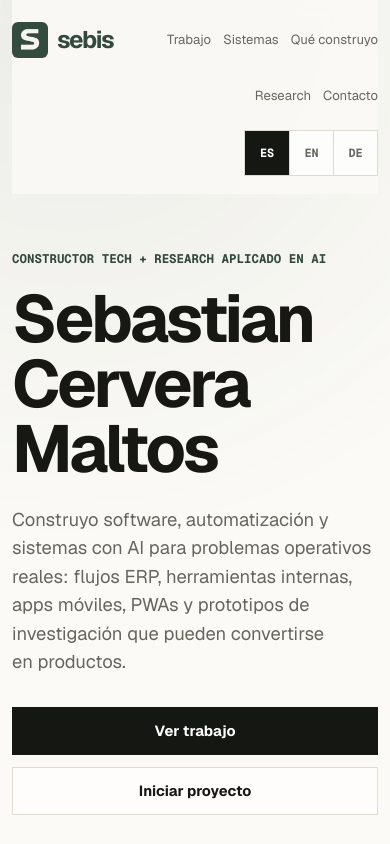
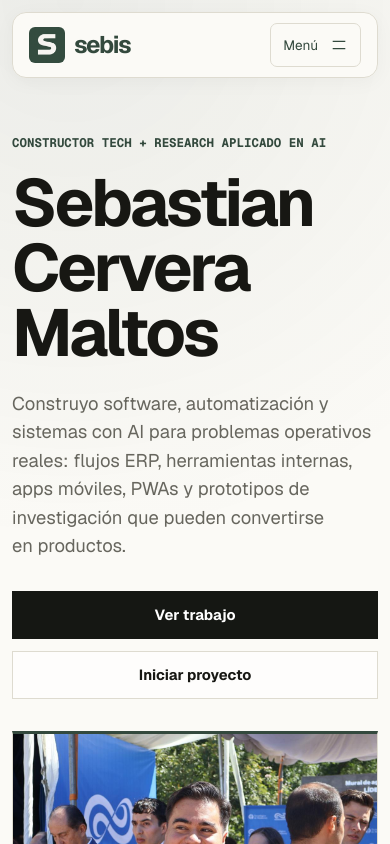
Before and after one commit to sebascm0906/sebis-portfolio, a Next.js app: page / in a window 390 px wide. Shown: the top 844 px of the page. Built offline with nearby package versions, Linux system fonts and the light colour scheme.

Commit message:
Refine responsive portfolio navigation

```diff
--- a/src/app/globals.css
+++ b/src/app/globals.css
@@ -1339,3 +1339,65 @@
     animation-iteration-count: 1 !important;
   }
 }
+
+/* Compact navigation shell */
+.site-header {
+  top: 12px;
+  padding: 10px 16px;
+  margin-top: 12px;
+  border: 1px solid var(--line);
+  border-radius: 14px;
+  background: rgba(251, 250, 246, 0.96);
+  box-shadow: 0 4px 20px rgba(23, 23, 19, 0.04);
+}
+.site-header nav { gap: clamp(12px, 1.6vw, 22px); }
+.site-header nav a { white-space: nowrap; }
+.site-header .nav-contact {
+  gap: 12px;
+  padding: 0 16px;
+  border-radius: 7px;
+  color: #fff;
+  background: var(--accent);
+}
+.site-header .nav-contact:hover { background: var(--dark); }
+.site-header .language-switcher { border-radius: 7px; overflow: hidden; }
+.menu-toggle { display: none; }
+@media (max-width: 1000px) {
+  section[id], article[id] { scroll-margin-top: 100px; }
+  .site-header { position: sticky; align-items: center; flex-wrap: wrap; gap: 0; }
+  .menu-toggle {
+    display: inline-flex;
+    align-items: center;
+    justify-content: center;
+    gap: 12px;
+    min-height: 44px;
+    padding: 0 12px;
+    margin-left: auto;
+    border: 1px solid var(--line);
+    border-radius: 7px;
+    background: transparent;
+    color: var(--accent);
+    font: inherit;
+    font-size: 0.85rem;
+    cursor: pointer;
+  }
+  .menu-toggle:focus-visible { outline: 2px solid var(--accent); outline-offset: 4px; }
+  .menu-toggle svg { width: 18px; height: 18px; }
+  .site-header .header-actions { display: none; }
+  .site-header[data-open="true"] .header-actions {
+    display: flex;
+    width: 100%;
+    align-items: stretch;
+    flex-direction: column;
+    gap: 18px;
+    padding: 14px 0 4px;
+    margin-top: 10px;
+    border-top: 1px solid var(--line);
+    max-height: calc(100dvh - 120px);
+    overflow-y: auto;
+  }
+  .site-header nav { flex-direction: column; align-items: stretch; max-width: none; gap: 4px; }
+  .site-header nav a { padding: 0 12px; min-height: 48px; font-size: 0.95rem; }
+  .site-header .nav-contact { justify-content: space-between; }
+  .site-header .language-switcher { align-self: flex-start; }
+}
--- a/src/app/portfolio-page.tsx
+++ b/src/app/portfolio-page.tsx
@@ -1,4 +1,5 @@
 import Image from "next/image";
+import { NavigationShell } from "@/components/navigation-shell";
 import { ProductionSystemsSection } from "@/components/production-systems-section";
 import { CampConnectProject } from "@/components/camp-connect-project";
 import { locales, portfolioContent, stack, type Locale } from "@/lib/portfolio-content";
@@ -8,18 +9,19 @@
 
   return (
     <main lang={locale}>
-      <header className="site-header">
-        <a className="brand" href="#top" aria-label="sebis · Sebastian Cervera Maltos">
+      <NavigationShell locale={locale} brand={
+          <a className="brand" href="#top" aria-label="sebis · Sebastian Cervera Maltos">
           <Image src="/brand/sebis-symbol.png" width={36} height={36} alt="" />
           <span>sebis</span>
         </a>
-        <div className="header-actions">
-          <nav aria-label="Primary navigation">
+        }>
+        <div className="header-actions" id="portfolio-navigation">
+          <nav aria-label={locale === "es" ? "Navegación principal" : locale === "de" ? "Hauptnavigation" : "Primary navigation"}>
             <a href="#work">{content.nav.work}</a>
             <a href="#systems">{content.nav.systems}</a>
             <a href="#build">{content.nav.build}</a>
             <a href="#research">{content.nav.research}</a>
-            <a href="#contact">{content.nav.contact}</a>
+            <a className="nav-contact" href="#contact">{content.nav.contact}<span aria-hidden="true">↗</span></a>
           </nav>
           <div className="language-switcher" aria-label="Language selector">
             {locales.map((option) => (
@@ -33,7 +35,7 @@
             ))}
           </div>
         </div>
-      </header>
+      </NavigationShell>
 
       <section className="hero section" id="top">
         <div className="hero-copy">
--- /dev/null
+++ b/src/components/navigation-shell.tsx
@@ -0,0 +1,44 @@
+"use client";
+
+import { useRef, useState, type ReactNode } from "react";
+import type { Locale } from "@/lib/portfolio-content";
+
+export function NavigationShell({ children, brand, locale }: { children: ReactNode; brand: ReactNode; locale: Locale }) {
+  const [open, setOpen] = useState(false);
+  const toggle = useRef<HTMLButtonElement>(null);
+  const labels = { es: ["Menú", "Cerrar"], en: ["Menu", "Close"], de: ["Menü", "Schließen"] }[locale];
+
+  return (
+    <header
+      className="site-header"
+      data-open={open}
+      onKeyDown={(event) => {
+        if (event.key === "Escape" && open) {
+          setOpen(false);
+          toggle.current?.focus();
+        }
+      }}
+      onClick={(event) => {
+        if (event.target instanceof Element && event.target.closest("a")) {
+          setOpen(false);
+        }
+      }}
+    >
+      {brand}
+      <button
+        className="menu-toggle"
+        ref={toggle}
+        aria-expanded={open}
+        aria-controls="portfolio-navigation"
+        onClick={() => setOpen(!open)}
+        type="button"
+      >
+        {labels[open ? 1 : 0]}
+        <svg viewBox="0 0 20 20" fill="none" stroke="currentColor" strokeWidth="1.5" aria-hidden="true">
+          <path d={open ? "M5 5l10 10M15 5L5 15" : "M3 6h14M3 14h14"} />
+        </svg>
+      </button>
+      {children}
+    </header>
+  );
+}
```
